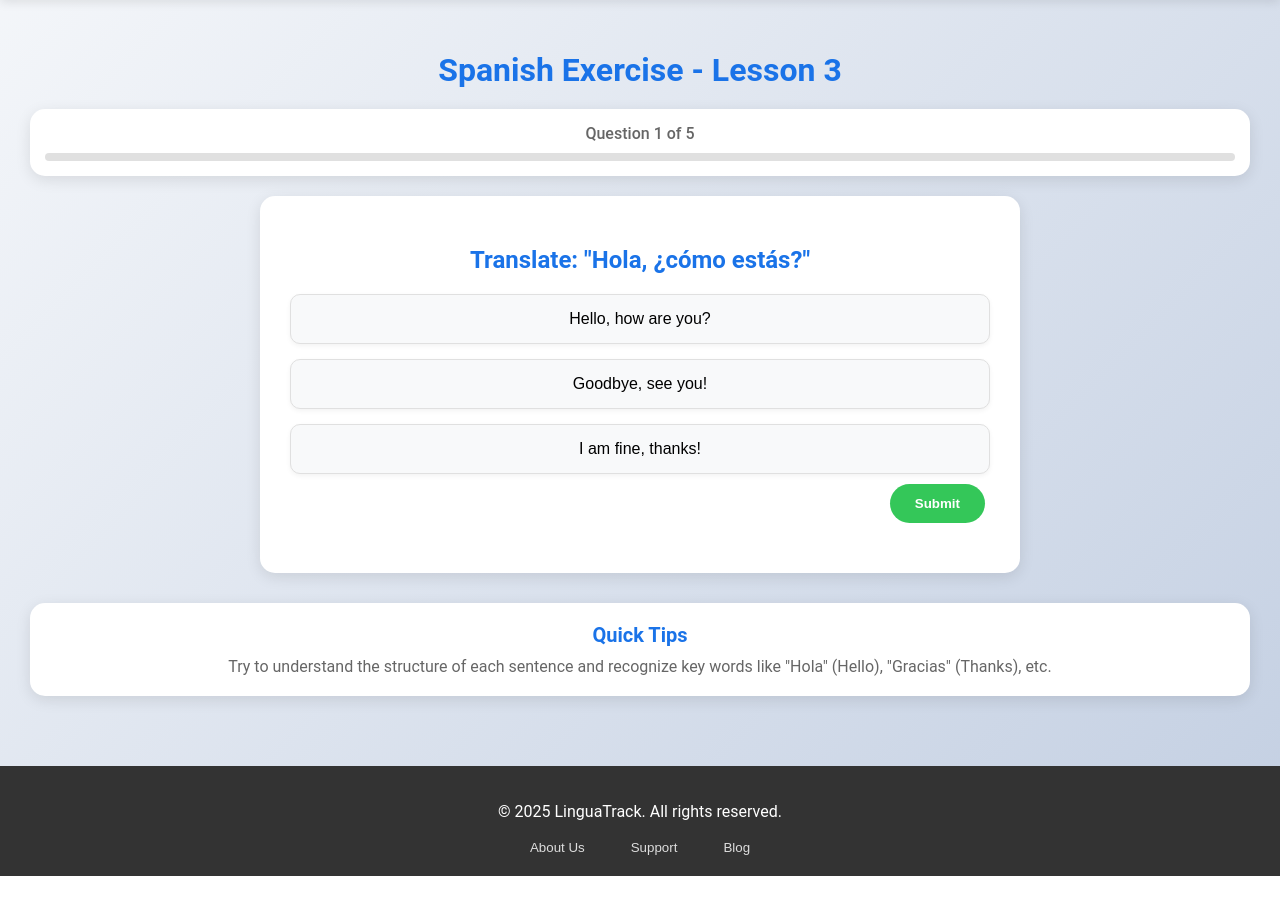
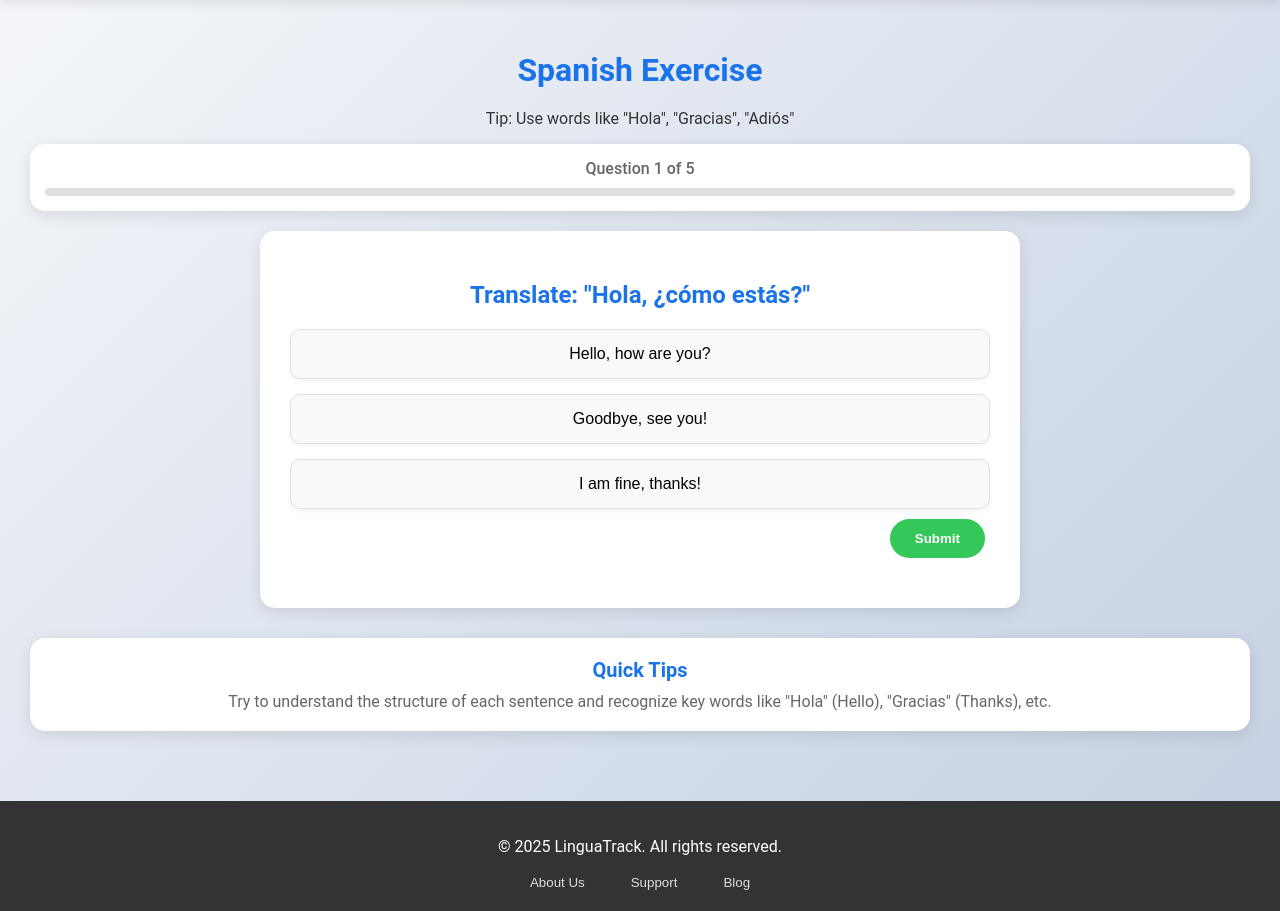
Before and after one commit to raunakchhabra/CITS5505-MastersGroup-66, a Flask app: page /exercise/exercises in a window 1280 px wide. Shown: the part 69-980 px from the top of the page. Before the commit the page ends 945 px from the top, so only its background shows below. Run offline with Flask 3, Linux system fonts and the light colour scheme.

Commit message:
feat: completed language-specific exercise integration and course-to-exercise linking

```diff
--- a/app/routes/exercise.py
+++ b/app/routes/exercise.py
@@ -8,7 +8,9 @@ exercise_bp = Blueprint('exercise_bp', __name__, url_prefix='/exercise')
 
 @exercise_bp.route('/exercises')
 def exercises():
-    return render_template('exercises.html')
+    lang = request.args.get('lang', 'spanish')
+    return render_template('exercises.html', lang=lang)
+
 
 @exercise_bp.route('/submit', methods=['POST'])
 @login_required
--- a/app/static/js/courses.js
+++ b/app/static/js/courses.js
@@ -46,7 +46,10 @@ document.addEventListener('DOMContentLoaded', () => {
                     <span class="purpose">Purpose: ${course.purpose.charAt(0).toUpperCase() + course.purpose.slice(1)}</span>
                     <span class="level">Level: ${course.level.toUpperCase()}</span>
                 </div>
-                <a href="/exercise/exercises" class="join-button">Join</a>
+                <div class="join-row">
+                    <span class="lang-label">${course.language.charAt(0).toUpperCase() + course.language.slice(1)}</span>
+                    <a href="/exercise/exercises?lang=${course.language}" class="join-button">Join</a>
+                </div>
             `;
             courseListSection.appendChild(courseCard);
         });
--- a/app/static/js/exercises.js
+++ b/app/static/js/exercises.js
@@ -1,10 +1,68 @@
-const questions = [
-    { text: 'Translate: "Hola, ¿cómo estás?"', options: ['Hello, how are you?', 'Goodbye, see you!', 'I am fine, thanks!'], correct: 0 },
-    { text: 'Translate: "Gracias"', options: ['Thank you', 'Please', 'Goodbye'], correct: 0 },
-    { text: 'Translate: "Buenos días"', options: ['Good morning', 'Good night', 'Good afternoon'], correct: 0 },
-    { text: 'Translate: "Lo siento"', options: ['I\'m sorry', 'I love you', 'Excuse me'], correct: 0 },
-    { text: 'Translate: "Adios"', options: ['Hello', 'Thank you', 'Goodbye'], correct: 2 }
+// Get 'lang' parameter from URL or default to 'spanish'
+const urlParams = new URLSearchParams(window.location.search);
+const lang = urlParams.get('lang') || 'spanish';
+
+// Shared answer options for all languages
+const baseOptions = [
+    ['Hello, how are you?', 'Goodbye, see you!', 'I am fine, thanks!'],
+    ['Thank you', 'Please', 'Goodbye'],
+    ['Good morning', 'Good night', 'Good afternoon'],
+    ["I'm sorry", 'I love you', 'Excuse me'],
+    ['Hello', 'Thank you', 'Goodbye']
 ];
+
+// Correct answer index for each question (0-based)
+const correctAnswerIndices = [0, 0, 0, 0, 2]; // Correct option indexes for each question
+
+// Multilingual versions of each question (same structure, different language)
+const questionTexts = {
+    spanish: [
+        'Translate: "Hola, ¿cómo estás?"',
+        'Translate: "Gracias"',
+        'Translate: "Buenos días"',
+        'Translate: "Lo siento"',
+        'Translate: "Adiós"'
+    ],
+    french: [
+        'Translate: "Bonjour, comment ça va ?" ',
+        'Translate: "Merci"',
+        'Translate: "Bonjour"',
+        'Translate: "Je suis désolé"',
+        'Translate: "Au revoir"'
+    ],
+    japanese: [
+        'Translate: "こんにちは、お元気ですか？"',
+        'Translate: "ありがとう"',
+        'Translate: "おはようございます"',
+        'Translate: "ごめんなさい"',
+        'Translate: "さようなら"'
+    ],
+    english: [
+        'Translate: "Hello, how are you?"',
+        'Translate: "Thank you"',
+        'Translate: "Good morning"',
+        'Translate: "I\'m sorry"',
+        'Translate: "Goodbye"'
+    ],
+    chinese: [
+        'Translate: "你好，最近怎么样？"',
+        'Translate: "谢谢"',
+        'Translate: "早上好"',
+        'Translate: "对不起"',
+        'Translate: "再见"'
+    ]
+};
+
+// Select question set for the current language or fallback to Spanish
+const langQuestions = questionTexts[lang] || questionTexts['spanish'];
+
+// Combine question text, options, and correct answer index
+const questions = langQuestions.map((qText, index) => ({
+    text: qText,
+    options: baseOptions[index],
+    correct: correctAnswerIndices[index]
+}));
+
 
 let currentQuestion = 0;
 let correctAnswers = 0;
--- a/app/templates/exercises.html
+++ b/app/templates/exercises.html
@@ -19,7 +19,16 @@
     </nav>
 </header>
 <main>
-    <h1>Spanish Exercise - Lesson 3</h1>
+    <h1>{{ lang.capitalize() }} Exercise</h1>
+    {% if lang == 'spanish' %}
+        <p class="tip">Tip: Use words like "Hola", "Gracias", "Adiós"</p>
+    {% elif lang == 'french' %}
+        <p class="tip">Tip: Use words like "Bonjour", "Merci", "Au revoir"</p>
+    {% elif lang == 'japanese' %}
+        <p class="tip">ヒント：「こんにちは」「ありがとう」など基本の単語を覚えましょう。</p>
+    {% else %}
+        <p class="tip">General language tips will go here.</p>
+    {% endif %}
     <div class="progress-tracker">
         <span id="question-counter">Question 1 of 5</span>
         <div class="progress-bar">
```
Also changed, not shown: app/static/css/courses.css (+28 -2 lines).
